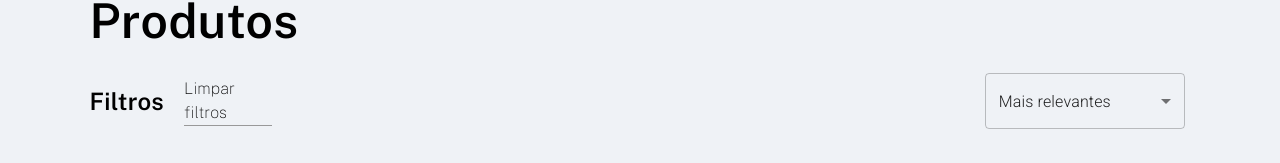
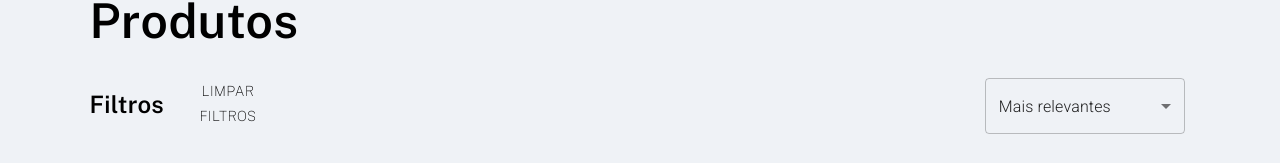
Before and after one commit to WhiteArct1c/lares-encanto-ecommerce-frontend, a React (Vite) app: page /products in a window 1280 px wide. Shown: the part 151-314 px from the top of the page. Built offline with nearby package versions, Linux system fonts and the light colour scheme; data requests are answered from the project's data file; grey boxes are pictures that could not be loaded.

Commit message:
fix: adjusting products page

```diff
--- a/src/pages/ProductsPage/index.tsx
+++ b/src/pages/ProductsPage/index.tsx
@@ -1,4 +1,4 @@
-import { Box, Checkbox, FormControlLabel, FormGroup, MenuItem, TextField, Typography } from '@mui/material';
+import { Box, Button, Checkbox, FormControlLabel, FormGroup, MenuItem, TextField, Typography } from '@mui/material';
 import Grid2 from '@mui/material/Unstable_Grid2/Grid2';
 import ProductCard from '../../shared/ProductCard';
 import { useEffect, useState } from 'react';
@@ -10,6 +10,9 @@ interface ProductsPageProps {
 
 const ProductsPage: React.FC<ProductsPageProps> = () => {
    const [products, setProducts] = useState<Product[]>([]);
+   const [filters, setFilters] = useState<string[]>([]);
+
+   const apiURL = 'http://localhost:3000/products'
 
    const ordenation = [
       "Mais relevantes",
@@ -17,27 +20,37 @@ const ProductsPage: React.FC<ProductsPageProps> = () => {
       "Menor valor"
    ]
 
-   useEffect(() =>{
-      fetch('http://localhost:3000/products')
-      .then(res => res.json())
-      .then((data) => setProducts([...data]))
-   },[])
+   const handleFilterChange = (event: React.ChangeEvent<HTMLInputElement>) => {
+      const value = (event.target as HTMLInputElement).value;
+
+      if (event.target.checked) {
+         setFilters((prevFilter) => [...prevFilter, value]);
+      } else {
+         setFilters((prevFilter) => prevFilter.filter(item => item !== value));
+      }
+   };
+
+   useEffect(() => {
+      fetch(apiURL)
+         .then(res => res.json())
+         .then((data) => setProducts([...data]))
+   }, [filters])
 
    return (
       <>
-         <Box sx={{flexGrow: 1, width:'100%', mt:8}}>
+         <Box sx={{ flexGrow: 1, width: '100%', mt: 8 }}>
             <Grid2
                container
                spacing={2}
                sx={{
-                  width:'100%',
-                  pl:{
-                     xs:"5%",
-                     md:"7%"
+                  width: '100%',
+                  pl: {
+                     xs: "5%",
+                     md: "7%"
                   },
-                  pr:{xs:"-4px"}
+                  pr: { xs: "-4px" }
                }}
-               >
+            >
                <Grid2
                   xs={12}
                >
@@ -54,10 +67,10 @@ const ProductsPage: React.FC<ProductsPageProps> = () => {
                   container
                   xs={12}
                   sx={{
-                     gap:'20px'
+                     gap: '20px'
                   }}
                >
-                  <Grid2 xs={2} sx={{display: 'flex', gap:'20px', alignItems:'center'}}>
+                  <Grid2 xs={2} sx={{ display: 'flex', gap: '20px', alignItems: 'center' }}>
                      <Typography
                         fontFamily={'Public Sans'}
                         fontSize={'1.5rem'}
@@ -67,24 +80,23 @@ const ProductsPage: React.FC<ProductsPageProps> = () => {
                         Filtros
                      </Typography>
                      {/* TODO: ARRUMAR PARA LIMPRAR OS FILTROS */}
-                     <Typography
-                        fontFamily={'Public Sans'}
-                        fontSize={'1rem'}
-                        fontWeight={100}
-                        color={'#000'}
+                     <Button
+                        variant='text'
                         sx={{
-                           borderBottom:'1px solid #999'
+                           color: '#000',
+                           fontWeight: 100,
+                           fontFamily: 'Public Sans'
                         }}
                      >
                         Limpar filtros
-                     </Typography>
+                     </Button>
                   </Grid2>
-                  <Grid2 xs={9} sx={{display:'flex', alignItems:'end', justifyContent:'end'}}>
+                  <Grid2 xs={9} sx={{ display: 'flex', alignItems: 'end', justifyContent: 'end' }}>
                      <TextField
                         select
                         defaultValue={"Mais relevantes"}
                         sx={{
-                           width:200
+                           width: 200
                         }}
                      >
                         {ordenation.map((tipo, index) => (
@@ -113,16 +125,16 @@ const ProductsPage: React.FC<ProductsPageProps> = () => {
                         fontWeight={700}
                         color={'#000'}
                         sx={{
-                           mt:'2rem'
+                           mt: '2rem'
                         }}
                      >
                         Categorias
                      </Typography>
                      <FormGroup>
-                        <FormControlLabel control={<Checkbox />} label="Sala de estar" />
-                        <FormControlLabel control={<Checkbox />} label="Cozinha" />
-                        <FormControlLabel control={<Checkbox />} label="Quarto" />
-                        <FormControlLabel control={<Checkbox />} label="Escritório" />
+                        <FormControlLabel control={<Checkbox value='Sala de estar' checked={filters.includes("Sala de estar")} onChange={handleFilterChange} />} label="Sala de estar" />
+                        <FormControlLabel control={<Checkbox value='Cozinha' checked={filters.includes("Cozinha")} onChange={handleFilterChange} />} label="Cozinha" />
+                        <FormControlLabel control={<Checkbox value='Quarto' checked={filters.includes("Quarto")} onChange={handleFilterChange} />} label="Quarto" />
+                        <FormControlLabel control={<Checkbox value='Escritório' checked={filters.includes("Escritório")} onChange={handleFilterChange} />} label="Escritório" />
                      </FormGroup>
                   </Grid2>
                   <Grid2
@@ -131,7 +143,7 @@ const ProductsPage: React.FC<ProductsPageProps> = () => {
                      rowSpacing={10}
                   >
                      {products.map((product, index) => {
-                        return(
+                        return (
                            <Grid2
                               xs={4}
                               key={index}
```
